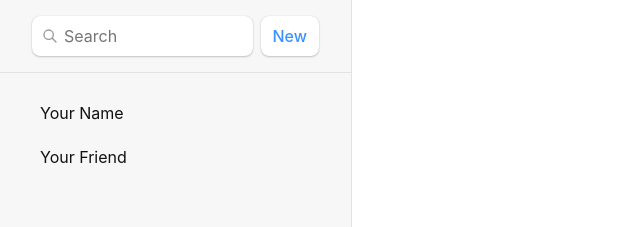
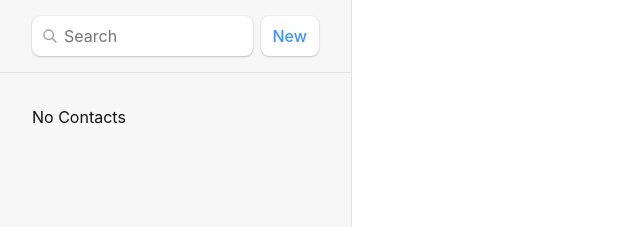
Before and after one commit to deepakdroi/contact-app, a React (Vite) app in the folder contact-app/: page / in a window 1280 px wide. Shown: the top 227 px of the page, without its empty margins (0-640 px from the left). Built offline with nearby package versions, Linux system fonts and the light colour scheme.

Commit message:
Fetching conatacts list using loader but for now the list is empty

```diff
--- a/contact-app/package.json
+++ b/contact-app/package.json
@@ -10,9 +10,12 @@
     "preview": "vite preview"
   },
   "dependencies": {
+    "localforage": "^1.10.0",
+    "match-sorter": "^6.3.1",
     "react": "^18.2.0",
     "react-dom": "^18.2.0",
-    "react-router-dom": "^6.20.1"
+    "react-router-dom": "^6.20.1",
+    "sort-by": "^1.2.0"
   },
   "devDependencies": {
     "@types/react": "^18.2.37",
--- a/contact-app/src/main.jsx
+++ b/contact-app/src/main.jsx
@@ -2,7 +2,7 @@
 import * as ReactDOM from "react-dom/client";
 import { createBrowserRouter, RouterProvider } from "react-router-dom";
 import "./index.css";
-import Root from "./routes/root";
+import Root, { loader as rootLoader } from "./routes/root";
 import ErrorPage from "./error-page";
 import Contact from "./routes/contact";
 
@@ -11,16 +11,13 @@
     path: "/",
     element: <Root />,
     errorElement: <ErrorPage />,
+    loader: rootLoader,
     children: [
       {
         path: "contacts/:contactId",
         element: <Contact />,
       },
     ],
-  },
-  {
-    path: "contacts/:contactId",
-    element: <Contact />,
   },
 ]);
 
--- a/contact-app/src/routes/root.jsx
+++ b/contact-app/src/routes/root.jsx
@@ -1,5 +1,13 @@
-import { Outlet, Link } from "react-router-dom";
+import { Outlet, Link, useLoaderData } from "react-router-dom";
+import { getContacts } from "../contacts";
+
+export async function loader() {
+  const contacts = await getContacts();
+  return contacts;
+}
+
 export default function Root() {
+  const contacts = useLoaderData();
   return (
     <>
       <div id="sidebar">
@@ -21,14 +29,26 @@
           </form>
         </div>
         <nav>
-          <ul>
-            <li>
-              <Link to={`/contacts/1`}>Your Name</Link>
-            </li>
-            <li>
-              <Link to={`/contacts/2`}>Your Friend</Link>
-            </li>
-          </ul>
+          {contacts.length ? (
+            <ul>
+              {contacts.map((contact) => (
+                <li>
+                  <Link to={`/contacts/${contact.id}`}>
+                    {contact.first || contact.last ? (
+                      <>
+                        {contact.first} {contact.last}
+                      </>
+                    ) : (
+                      <i>No Name</i>
+                    )}{" "}
+                    {contact.favorite && <span>★</span>}
+                  </Link>
+                </li>
+              ))}
+            </ul>
+          ) : (
+            <p>No Contacts</p>
+          )}
         </nav>
       </div>
       <div id="detail">
```
Also changed, not shown: 1 other file (tests, documents, lock files or other folders).
